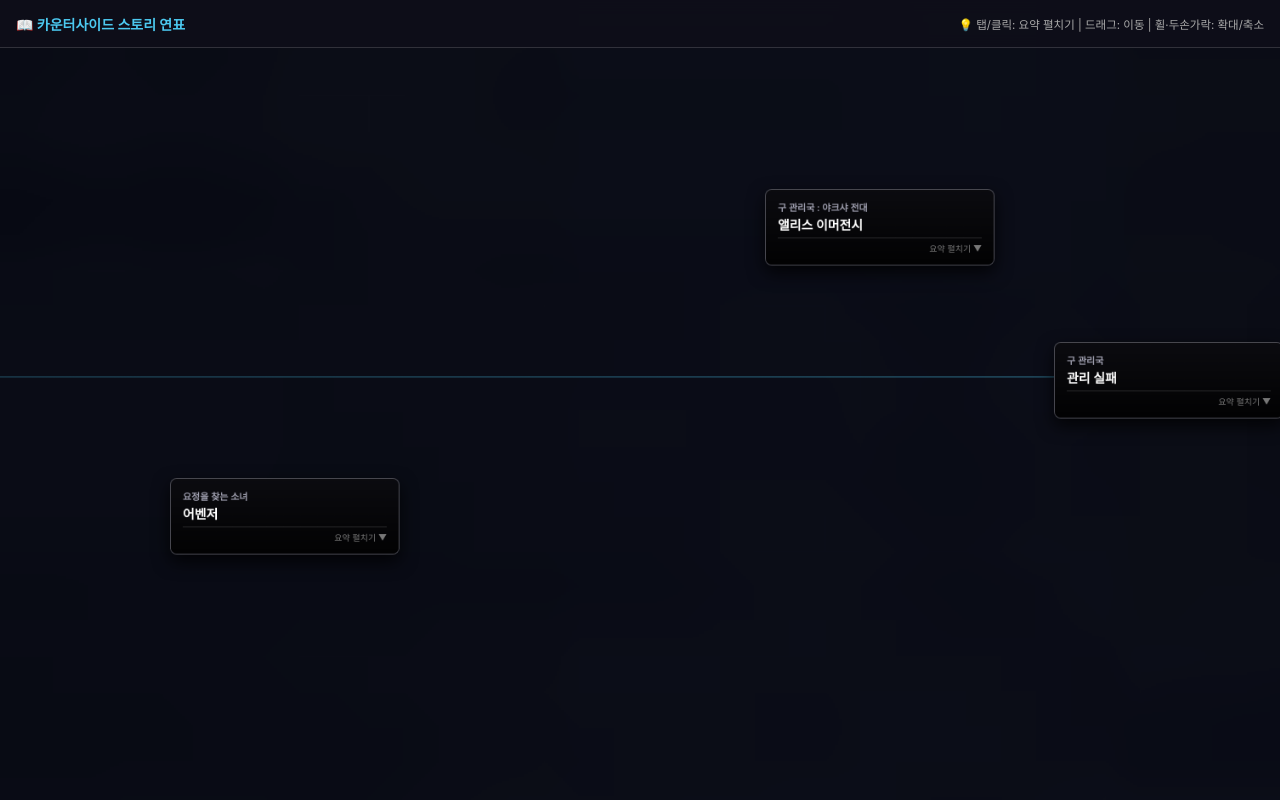
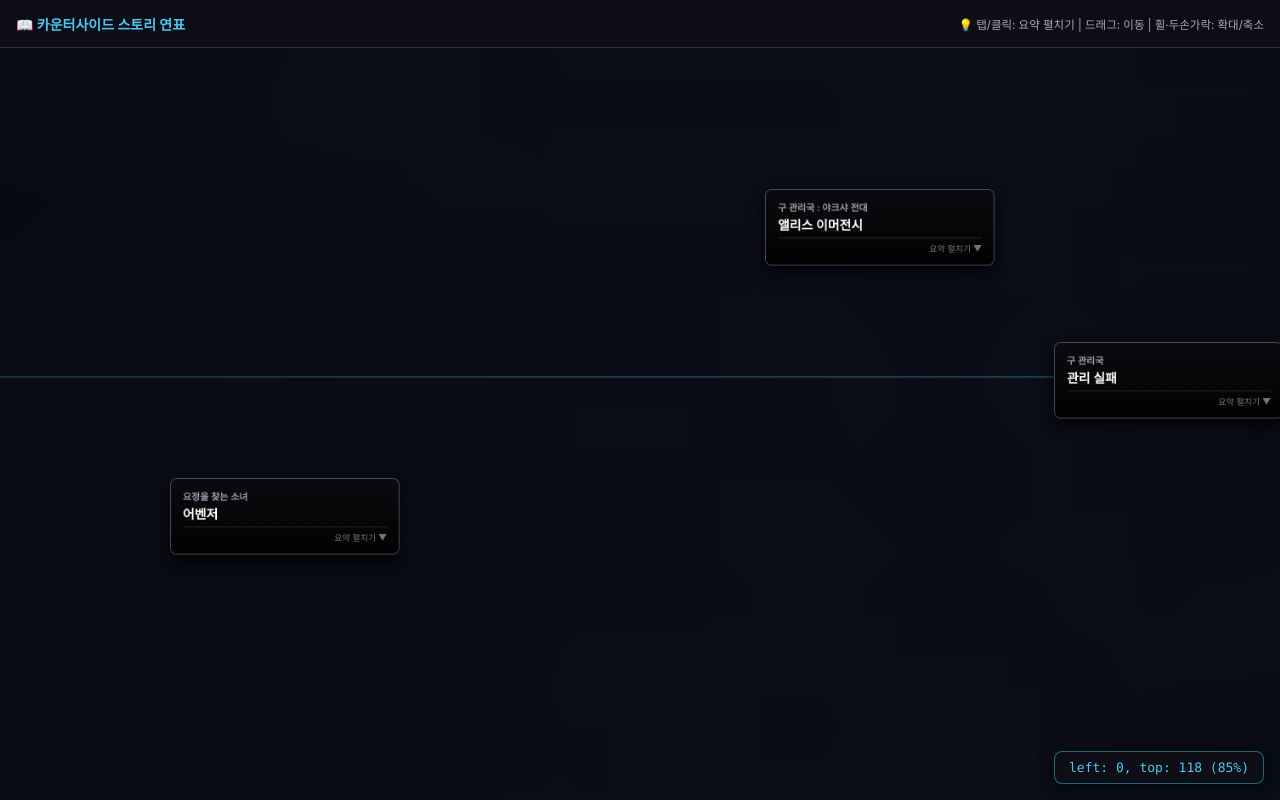
Before and after one commit to gorden1026-hue/CunterSide_TimeLine, a plain HTML site: page index.html in a window 1280 px wide. Drawn offline with Linux system fonts and the light colour scheme.

Commit message:
Update index.html

```diff
--- a/index.html
+++ b/index.html
@@ -35,6 +35,24 @@
   }
   .header-title { font-weight: bold; color: #4cc9f0; white-space: nowrap; }
   .header-tip { color: #aaa; font-size: 11.5px; text-align: right; margin-left: 10px; }
+
+  /* 실시간 마우스 좌표 표시기 (우측 하단) */
+  #coord-hud {
+    position: fixed;
+    bottom: 16px;
+    right: 16px;
+    background: rgba(15, 15, 25, 0.88);
+    backdrop-filter: blur(8px);
+    border: 1px solid rgba(76, 201, 240, 0.45);
+    border-radius: 8px;
+    padding: 8px 14px;
+    font-family: 'Consolas', 'Monaco', monospace;
+    font-size: 13px;
+    color: #4cc9f0;
+    z-index: 100;
+    box-shadow: 0 4px 16px rgba(0, 0, 0, 0.6);
+    pointer-events: none;
+  }
 
   /* 전체 화면 뷰포트 */
   #viewport {
@@ -146,6 +164,9 @@
     <div class="header-tip">💡 탭/클릭: 요약 펼치기 | 드래그: 이동 | 휠·두손가락: 확대/축소</div>
   </div>
 
+  <!-- 실시간 좌표 표시 박스 -->
+  <div id="coord-hud">left: 0, top: 0 (100%)</div>
+
   <div id="viewport">
     <div id="canvas">
       <div class="timeline-axis"></div>
@@ -154,7 +175,6 @@
   </div>
 
   <script>
-    // 모든 카드의 left 좌표가 2배로 확장된 데이터 배열
     const timelineData = [
       { name: "어벤저", sub: "요정을 찾는 소녀", desc: "요정을 찾는 소녀의 이야기.", left: 200, top: 680 },
       { name: "앨리스 이머전시", sub: "구 관리국 : 야크샤 전대", desc: "구 관리국 야크샤 전대의 기록.", left: 900, top: 340 },
@@ -237,6 +257,7 @@
     const canvas = document.getElementById('canvas');
     const container = document.getElementById('card-container');
     const viewport = document.getElementById('viewport');
+    const coordHud = document.getElementById('coord-hud');
 
     let posX = 0;
     let posY = -100;
@@ -245,12 +266,23 @@
     let hasMoved = false;
     let startX = 0;
     let startY = 0;
+    let lastClientX = 0;
+    let lastClientY = 0;
 
     let initialPinchDistance = null;
     let initialScale = 1;
 
+    function updateCoordDisplay(clientX, clientY) {
+      const rect = viewport.getBoundingClientRect();
+      const canvasX = Math.round((clientX - rect.left - posX) / scale);
+      const canvasY = Math.round((clientY - rect.top - posY) / scale);
+      const zoomPercent = Math.round(scale * 100);
+      coordHud.textContent = `left: ${canvasX}, top: ${canvasY} (${zoomPercent}%)`;
+    }
+
     function updateTransform() {
       canvas.style.transform = `translate(${posX}px, ${posY}px) scale(${scale})`;
+      updateCoordDisplay(lastClientX, lastClientY);
     }
     updateTransform();
 
@@ -267,6 +299,8 @@
       posY = pointerY - canvasY * newScale;
       scale = newScale;
 
+      lastClientX = clientX;
+      lastClientY = clientY;
       updateTransform();
     }
 
@@ -306,6 +340,10 @@
     });
 
     window.addEventListener('mousemove', (e) => {
+      lastClientX = e.clientX;
+      lastClientY = e.clientY;
+      updateCoordDisplay(e.clientX, e.clientY);
+
       if (!isDragging) return;
       const nextX = e.clientX - startX;
       const nextY = e.clientY - startY;
@@ -344,8 +382,11 @@
       if (e.touches.length === 1) {
         isDragging = true;
         hasMoved = false;
+        lastClientX = e.touches[0].clientX;
+        lastClientY = e.touches[0].clientY;
         startX = e.touches[0].clientX - posX;
         startY = e.touches[0].clientY - posY;
+        updateCoordDisplay(lastClientX, lastClientY);
       } else if (e.touches.length === 2) {
         isDragging = false;
         hasMoved = true;
@@ -357,6 +398,8 @@
     viewport.addEventListener('touchmove', (e) => {
       e.preventDefault();
       if (e.touches.length === 1 && isDragging) {
+        lastClientX = e.touches[0].clientX;
+        lastClientY = e.touches[0].clientY;
         const nextX = e.touches[0].clientX - startX;
         const nextY = e.touches[0].clientY - startY;
         if (Math.abs(nextX - posX) > 4 || Math.abs(nextY - posY) > 4) {
```
